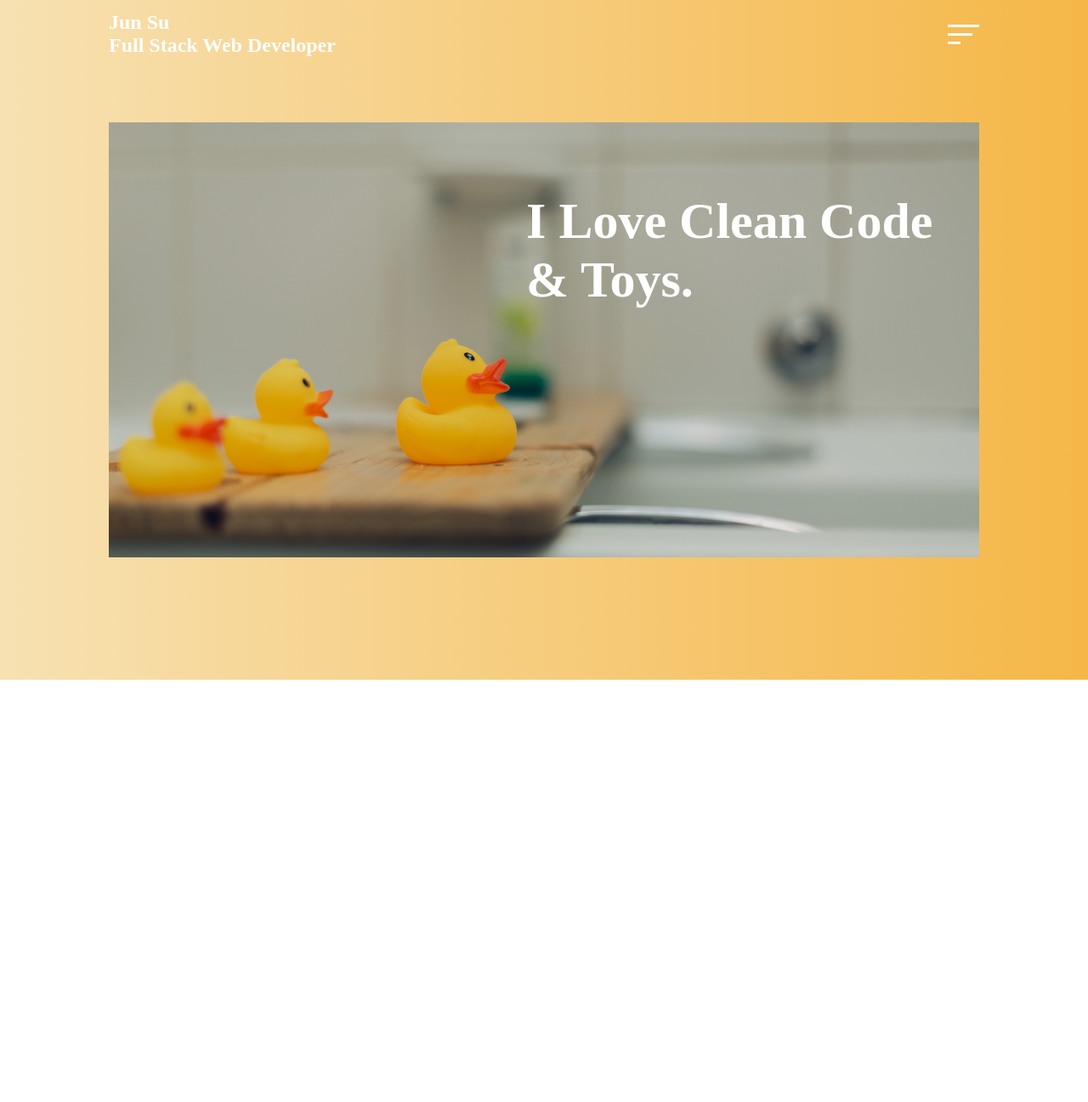
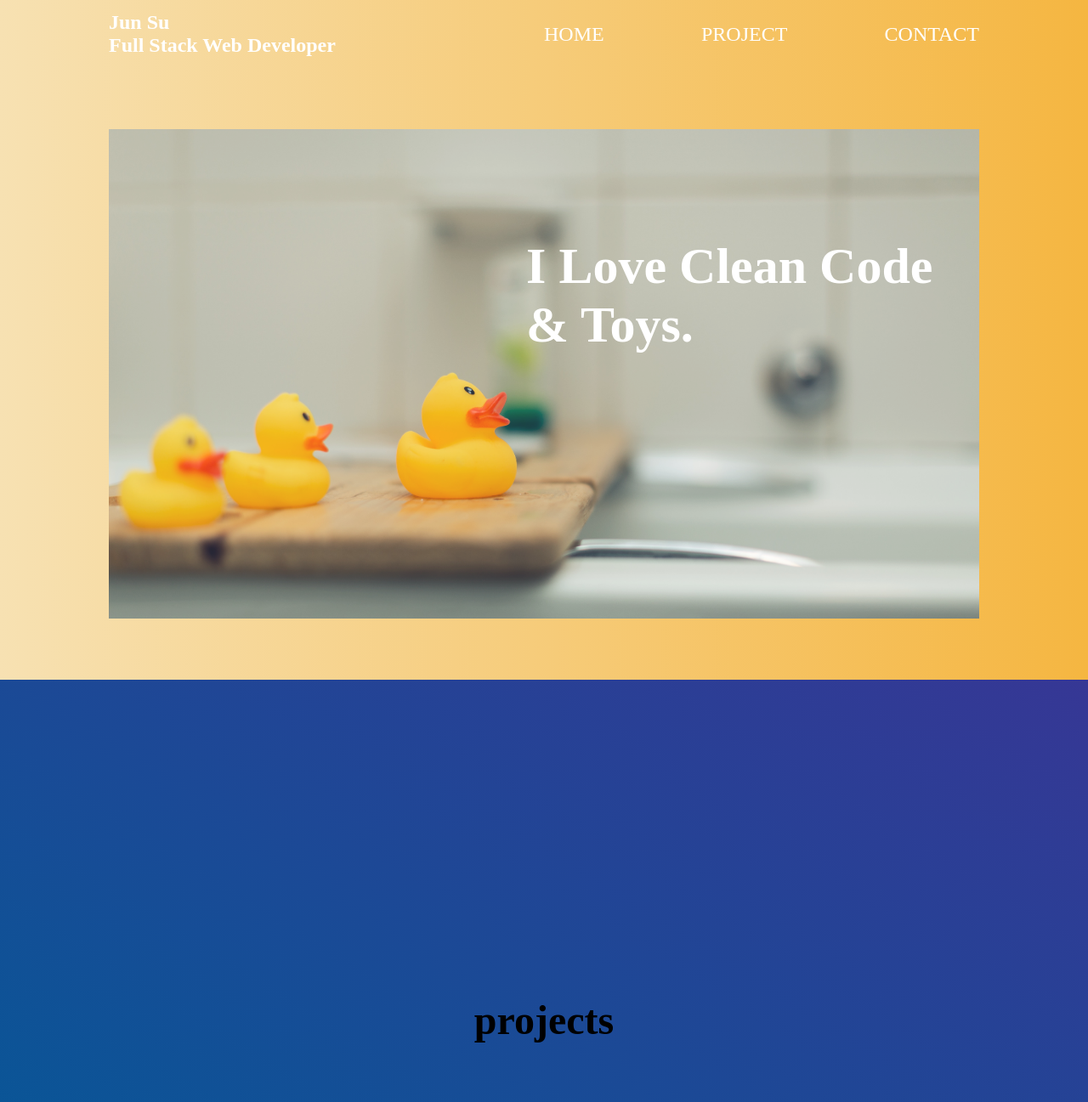
Before and after one commit to jujopico/Portfolio-2.0, a plain HTML site: page index.html in a window 1280 px wide. Shown: the top 1297 px of the page at 85% size. Before the commit the page ends 800 px from the top, so only its background shows below. Drawn offline with nearby package versions, Linux system fonts and the light colour scheme.

Commit message:
try to make a navbar

```diff
--- a/index.html
+++ b/index.html
@@ -10,15 +10,22 @@
 <body>
   <header>
     <nav>
-      <h3 class="logo">
+      <h1 class="logo">
         Jun Su
         <br>
         Full Stack Web Developer
-      </h3>
-      <img class="hamburger" src="./assets/burger.svg" alt="hamburger" />
+      </h1>
+      <ul>
+        <li><a data-page ="home" href="#">HOME</a></li>
+        <li><a data-page ="project" href="#">PROJECT</a></li>
+        <li><a data-page ="contact" href="#">CONTACT</a></li>
+        <div class="bubble"></div>
+      </ul>
+      <!-- <img class="hamburger" src="./assets/burger.svg" alt="hamburger" />   -->
     </nav>
 
-    <section>
+    <main>
+      <section data-index="0" class="home">
         <div class="home-page-image">
           <img src="./assets/home-page-image.jpg" alt="home-page-image" />
           <h1 class="headline">
@@ -28,6 +35,14 @@
           </h1>
         </div>
       </section>
+      <section data-index="1" class="project">
+        <h1>projects</h1>
+      </section>
+      <section data-index="2" class="contact">
+        <h1>contact</h1>
+      </section>
+    </main>
+
   </header>
 
   <div class="slider"></div>
--- a/style.css
+++ b/style.css
@@ -10,8 +10,14 @@
   left: 0;
   width: 100%;
   height: 100vh;
-  background:linear-gradient(to left, #f5b747, #f7e1b2);
+  background:linear-gradient(to left, #f5b641, #f7e1b2);
   z-index: -1;
+}
+
+nav h1,
+nav ul {
+  font-size: 1.5rem;
+  flex: 1;
 }
 
 nav {
@@ -22,21 +28,65 @@ nav {
   align-items: center;
 }
 
+nav ul {
+  margin: auto;
+  width: 100%;
+  display: flex;
+  justify-content: space-between;
+  list-style-type: none;
+}
+
+nav a {
+  text-decoration: none;
+  color: white;
+}
+
 .logo {
   grid-column: 2/3;
-  font-size: 24px;
 }
 
 .hamburger {
   justify-self: end;
 }
 
-section {
+.home{
   display: flex;
-  height: 80vh;
+  height: 90vh;
   justify-content: center;
   align-items: center;
 }
+
+.project,
+.contact {
+  min-height: 100vh;
+  display: flex;
+  justify-content: center;
+  align-items: center;
+}
+
+.project {
+  background: linear-gradient(to right top, #005c97, #363795);
+}
+
+.contact {
+  background: linear-gradient(to right top, #353935, #e35d5b);
+}
+
+section h1 {
+  font-size: 3rem;
+}
+
+.bubble {
+  position: absolute;
+  z-index: -2;
+  background: linear-gradient(to right top, #f46b45, #eea849);
+}
+
+
+
+
+
+
 
 .home-page-image {
   height: 60%;
@@ -62,7 +112,7 @@ section {
 
 .home-page-image::after {
   content: "";
-  background: black;
+  background: white;
   width: 100%;
   height: 100%;
   position: absolute;
```
Lines whose indentation alone changed are shown as unchanged.
